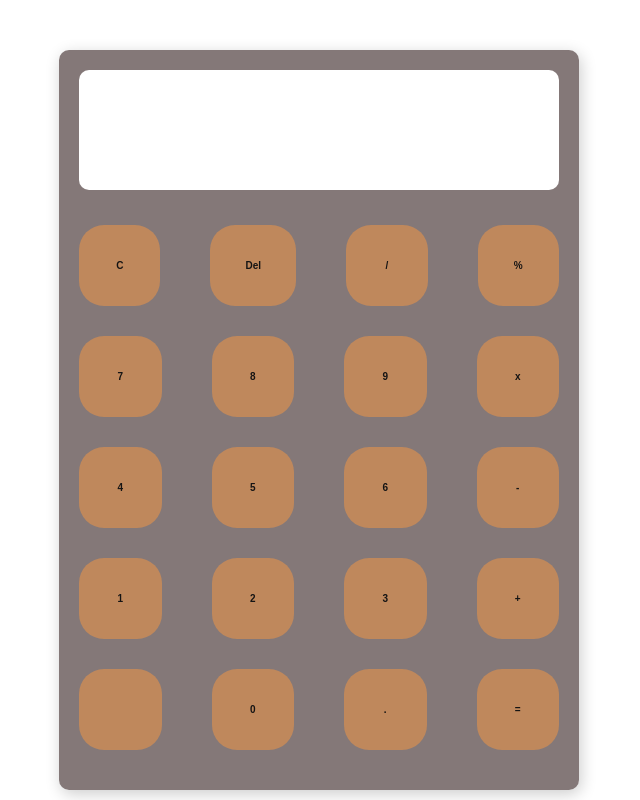
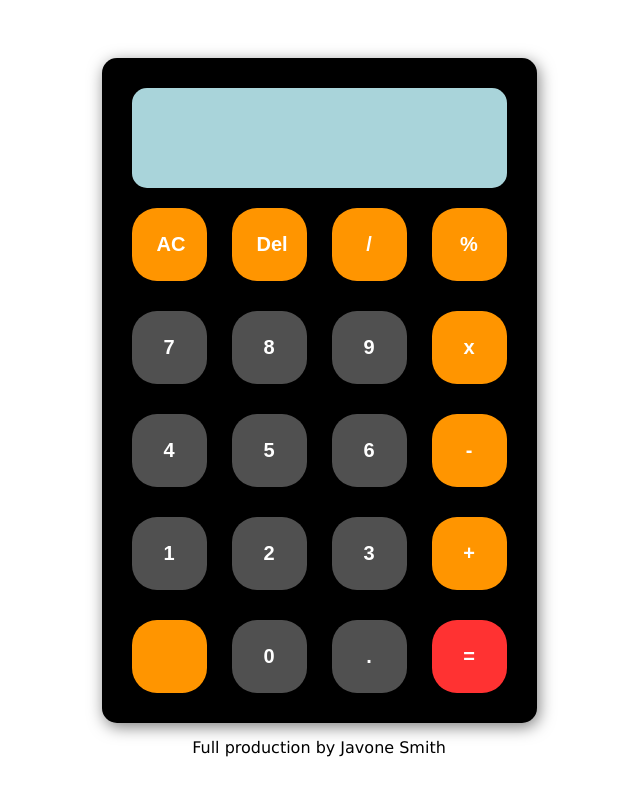
Before and after one commit to jetsonren12/vanillaCalculator, a plain HTML site: page index.html in a window 1280 px wide. Shown: the whole page, without its empty margins (321-961 px from the left). Drawn offline with Linux system fonts and the light colour scheme.

Commit message:
Removed displayUpperHalf variable and added text right to displayContainer. Added more colors and padding to css file for display container.

```diff
--- a/calculator.js
+++ b/calculator.js
@@ -1,10 +1,7 @@
 let calculator = document.querySelector('.main-container')
-let displayContainer = document.querySelector('#display-container')
+let displayCon = document.querySelector('#display-container')
 
-let displayUpperHalf = document.createElement('div')
-displayUpperHalf.setAttribute('id', 'upper')
-
-let calFunctions = ['C','Del','/','%',7,8,9,'x',4,5,6,'-',1,2,3,'+','',0,'.','=']
+let calFunctions = ['AC','Del','/','%',7,8,9,'x',4,5,6,'-',1,2,3,'+','',0,'.','=']
 
 let calcState = {
     firstNum: [],
@@ -13,7 +10,9 @@ let calcState = {
     operator: null,
     isWaitingOnSecondNum: false,
     isComplete: false,
-    toPercent(){return this.firstNum.reduce((t,v) => t + v,0)/100}
+    toPercent(){
+        console.log(true)
+    }
 }
 
 function createCalc(){
@@ -48,7 +47,7 @@ function addBtns(sym){
 
             if(btn.innerText === '='){
                 btn.setAttribute('id', 'equal')
-            } else if(btn.innerText === 'C'){
+            } else if(btn.innerText === 'AC'){
                 btn.setAttribute('id','clear')
             } else if(btn.innerText === 'Del'){
                 btn.setAttribute('id','del')
@@ -85,29 +84,14 @@ function addBtns(sym){
                 calcState.isWaitingOnSecondNum = true
             }
 
-            // if((e.target.id === 'equal') && (calcState.isComplete)){
-            //     operate(calcState.operator,parseFloat(calcState.firstNum.join('')),parseFloat(calcState.secondNum.join('')))
-            //     calcState.firstNum = calcState.result.toString().split('')
-            //     calcState.secondNum = []
-            //     calcState.isComplete = false
-            // }
-
             equal.addEventListener('click', () =>{
                 if(calcState.isComplete){
                     operate(calcState.operator,parseFloat(calcState.firstNum.join('')),parseFloat(calcState.secondNum.join('')))
                     calcState.firstNum = calcState.result.toString().split('')
                     calcState.secondNum = []
                     calcState.isComplete = false
-                    console.log(calcState)
                 }
             })
-
-
-            clear.addEventListener('click', () =>{
-                post('')
-                clearState()
-            })
-
 
             if((e.target.id === 'del') && (!calcState.isWaitingOnSecondNum)){
                 calcState.firstNum.pop().split(' ')
@@ -117,14 +101,22 @@ function addBtns(sym){
                 post(calcState.secondNum.join(''))
             }
 
+            if(e.target.innerText === '%'){
+                calcState.toPercent()
+            }
+
+            clear.addEventListener('click', () =>{
+                post('')
+                clearState()
+            })
         })
     }
 
 }
 
 function post(r){
-    displayUpperHalf.innerText = ''
-    displayUpperHalf.innerText = `${r}`
+    displayCon.innerText = ''
+    displayCon.innerText = `${r}`
 }
 
 function operate(op,n1,n2){
@@ -154,4 +146,5 @@ function operate(op,n1,n2){
 
 
 createCalc()
-displayContainer.append(displayUpperHalf)
+displayCon
+// .append(displayUpperHalf)
--- a/index.html
+++ b/index.html
@@ -10,7 +10,11 @@
     <body>
         <div id="calc">
             <div id="display-container"></div>
-            <div class="main-container"></div>
+            <div class="main-container">
+            </div>
         </div>
     </body>
+    <footer id="foot">
+        Full production by Javone Smith
+    </footer>
 </html>
--- a/styles.css
+++ b/styles.css
@@ -1,7 +1,6 @@
 body,
 #calc,
 #display-container,
-#upper,
 .main-container,
 .btn-container {
     font-family: 'Comic Sans', Verdana, sans-serif;
@@ -9,47 +8,59 @@ body,
 }
 
 body {
-    margin: auto;
-    justify-content: center;
     padding-top: 50px;
+    flex-direction: column;
+    align-items: center;
+    gap: 15px;
+}
+
+
+#calc,
+#display-container {
+    border-radius: 15px;
 }
 
 #calc {
-    background: rgba(123, 110, 110, 0.928);
-    width: 480px;
-    border-radius: 10px;
-    box-shadow: 2px 4px 16px rgba(0,0,0,.2);
-    height: 700px;
-    padding: 20px;
+    background: rgba(0, 0, 0);
+    width: auto;
+    box-shadow: 2px 4px 16px rgba(0,0,0,.5);
+    padding: 30px;
     gap: 20px;
     flex-direction: column;
 }
 
 #display-container {
+    box-sizing: border-box;
+    padding-right: 15px;
     align-items: end;
-    flex-direction: column;
-    background: rgb(255, 255, 255);
-    width: 480px;
-    border-radius: 10px;
-    height: 70px;
-    padding-bottom: 50px;
+    justify-content: flex-end;
+    font-size: 20px;
+    font-weight: 900;
+    background: rgb(169, 212, 218);
+    height: 100px;
+    padding-bottom: 35px;
 }
 
-#upper {
-    font-size: 20px;
-    font-weight: bold;
-    padding: 20px;
-}
+
 
 .main-container {
     flex-direction: column;
     gap: 30px;
-    padding-top: 15px;
-    justify-content: space-evenly;
 }
 
 .btn-container {
-    gap: 50px;
+    gap: 25px;
+}
+#clear,
+#del,
+.func {
+    background-color: rgb(255, 149, 0);
+}
+
+
+.num {
+    background-color: rgb(80,80,80);
+
 }
 
 .num,
@@ -59,10 +70,15 @@ body {
 #del {
     border: none;
     border-radius: 25px;
-    background: rgba(219, 144, 79, 0.684);
-    color: rgb(21, 20, 20);
-    font-size: 10px;
+    color: rgb(255, 255, 255);
+    font-size: 20px;
     font-weight: bold;
-    padding: 35px;
+    width: 75px;
+    padding: 25px;
     flex: 1;
 }
+
+
+#equal{
+    background-color: rgb(255,50,50);
+}
```
